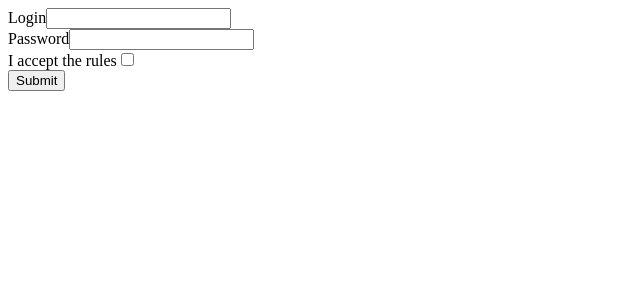
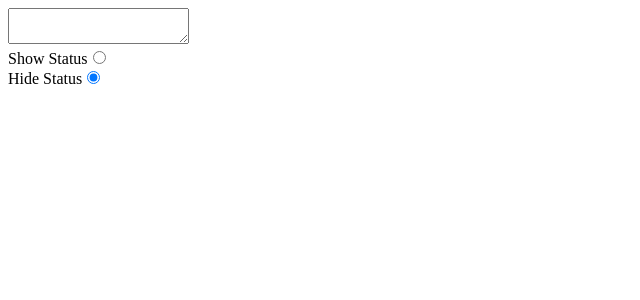
Before and after one commit to majcherrr87/MegaK_Frontowcy_React, a React (Vite) app: page / in a window 1280 px wide. Shown: the top 300 px of the page, without its empty margins (0-640 px from the left). Built offline with nearby package versions, Linux system fonts and the light colour scheme.

Commit message:
homework2

```diff
--- a/src/App.tsx
+++ b/src/App.tsx
@@ -1,9 +1,9 @@
-import { Zadanie1 } from './FormCwiczenia/homeWork/Zadanie1'
+import { Homework2 } from './FormCwiczenia/homework2/Homework2'
 
 export const App = () => {
 	return (
 		<>
-			<Zadanie1 />
+			<Homework2 />
 		</>
 	)
 }
--- /dev/null
+++ b/src/FormCwiczenia/homework2/Homework2.tsx
@@ -0,0 +1,51 @@
+import { ChangeEvent, useState } from 'react'
+import { TextStats } from './TextStats'
+
+export const Homework2 = () => {
+	const [text, settext] = useState('')
+	const [status, setStatus] = useState('hide')
+
+	const handleTextChange = (e: ChangeEvent<HTMLTextAreaElement>) => {
+		settext(e.target.value)
+	}
+	const handleStatusChange = (e: ChangeEvent<HTMLInputElement>) => {
+		setStatus(e.target.value)
+	}
+
+	return (
+		<>
+			<div>
+				<label htmlFor="text"></label>
+				<textarea
+					name="text"
+					value={text}
+					id="text"
+					onChange={handleTextChange}
+				></textarea>
+			</div>
+			<div>
+				<label htmlFor="show">Show Status</label>
+				<input
+					type="radio"
+					name="stats"
+					value="show"
+					id="show"
+					checked={status === 'show'}
+					onChange={handleStatusChange}
+				/>
+			</div>
+			<div>
+				<label htmlFor="hide">Hide Status</label>
+				<input
+					type="radio"
+					name="stats"
+					value="hide"
+					id="hide"
+					checked={status === 'hide'}
+					onChange={handleStatusChange}
+				/>
+			</div>
+			{status === 'show' && <TextStats text={text} />}
+		</>
+	)
+}
--- /dev/null
+++ b/src/FormCwiczenia/homework2/TextStats.tsx
@@ -0,0 +1,32 @@
+type TextStatsProps = {
+	text: string
+}
+
+export const TextStats = ({ text }: TextStatsProps) => {
+	const charsCount: {
+		[key: string]: number
+	} = {}
+
+	const normalizedText = text.toLowerCase().trim()
+
+	;[...normalizedText]
+		.filter((el) => el !== ' ')
+		.forEach((letter) => {
+			if (!charsCount[letter]) {
+				charsCount[letter] = 0
+			}
+			charsCount[letter]++
+		})
+	return (
+		<div>
+			<p>Text lenght: {text.length}</p>
+			<ul>
+				{Object.keys(charsCount).map((letter) => (
+					<li key={letter}>
+						{letter}: {charsCount[letter]}
+					</li>
+				))}
+			</ul>
+		</div>
+	)
+}
```
